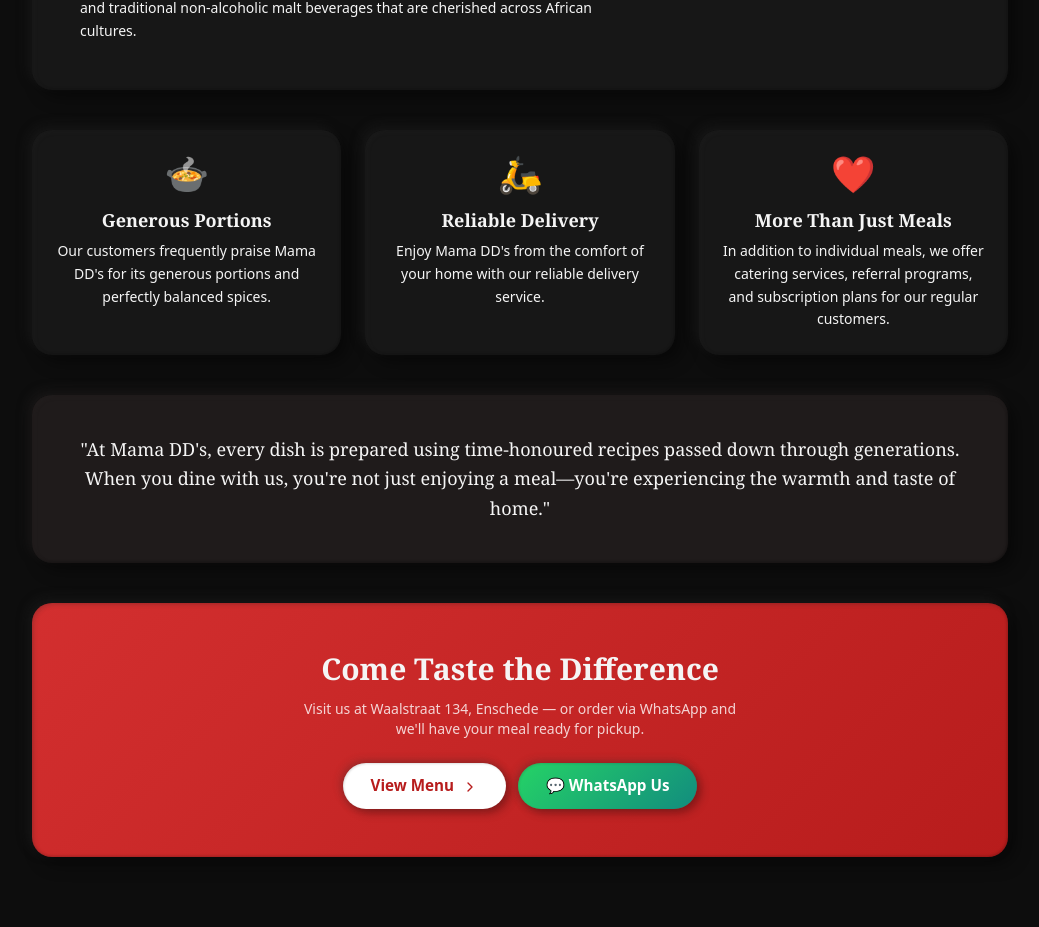
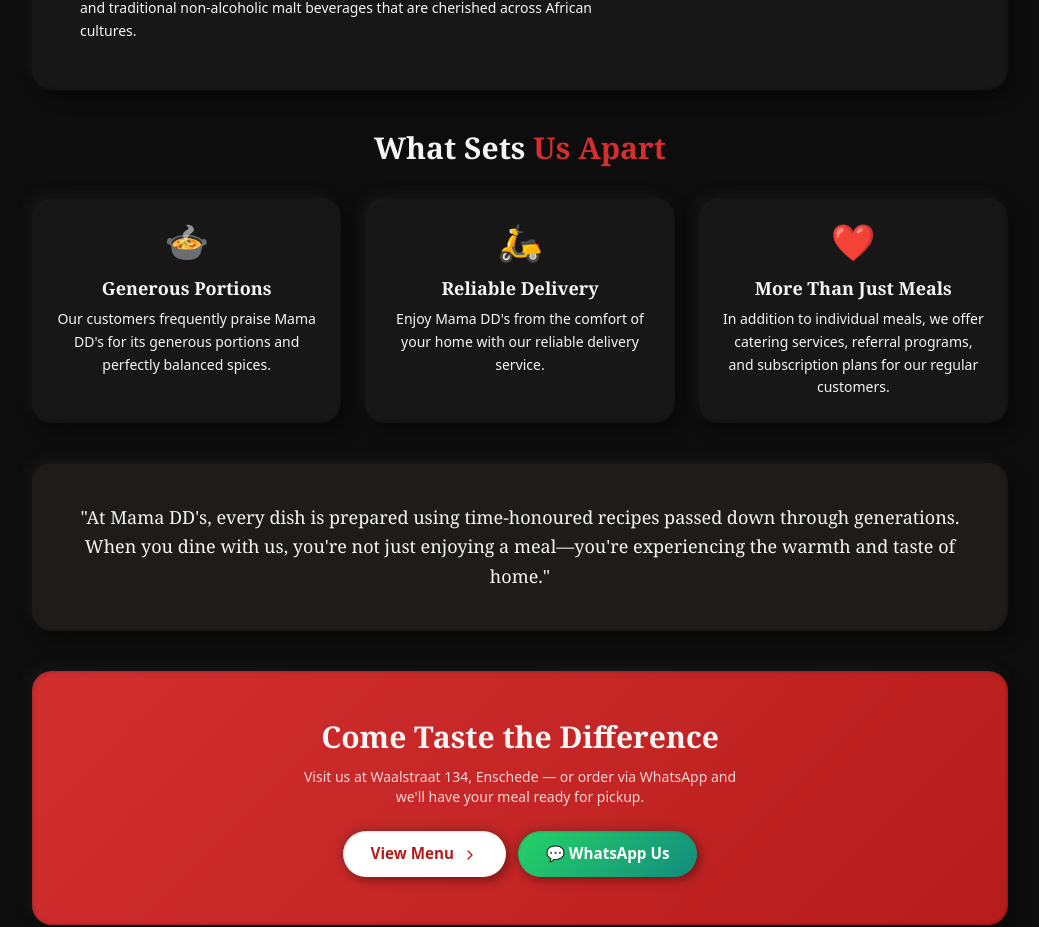
Before and after one commit to handsomemedia1/mamadd-website, a Next.js app: page /about in a window 1280 px wide. Shown: the part 837-1764 px from the top of the page, without its empty margins (120-1159 px from the left). Built offline with nearby package versions, Linux system fonts and the light colour scheme.

Commit message:
Add 'What Sets Us Apart' section heading to About page

```diff
--- a/src/components/AboutContent.tsx
+++ b/src/components/AboutContent.tsx
@@ -72,7 +72,16 @@
                 </div>
             </div>
 
-            {/* Values */}
+            {/* What Sets Us Apart */}
+            <div className="text-center mb-8 animate-fade-in-up stagger-2">
+                <h2
+                    className="text-2xl md:text-3xl font-bold"
+                    style={{ fontFamily: "var(--font-heading)" }}
+                >
+                    {t("about.setsApartTitle1")}{" "}
+                    <span style={{ color: "var(--color-primary)" }}>{t("about.setsApartTitle2")}</span>
+                </h2>
+            </div>
             <div className="grid grid-cols-1 md:grid-cols-3 gap-6 mb-10">
                 {[
                     { emoji: "🍲", title: t("about.val1Title"), desc: t("about.val1Desc") },
--- a/src/lib/i18n/translations.ts
+++ b/src/lib/i18n/translations.ts
@@ -94,6 +94,8 @@
         "about.menuTitle2": "Menu",
         "about.menuP1":
             "Our menu features a vibrant selection of traditional staples, including Jollof rice, pounded yams, and various types of fufu, all served with richly flavoured soups like Ogbono and Egusi. Guests can choose from a range of combos and vegetarian options, often accompanied by beloved sides such as fried plantains or spicy asun meat. To complete the experience, we offer soft drinks and traditional non-alcoholic malt beverages that are cherished across African cultures.",
+        "about.setsApartTitle1": "What Sets",
+        "about.setsApartTitle2": "Us Apart",
         "about.val1Title": "Generous Portions",
         "about.val1Desc":
             "Our customers frequently praise Mama DD's for its generous portions and perfectly balanced spices.",
@@ -303,6 +305,8 @@
         "about.menuTitle2": "Menu",
         "about.menuP1":
             "Ons menu biedt een levendige selectie van traditionele gerechten, waaronder Jollof rijst, pounded yams en verschillende soorten fufu, allemaal geserveerd met rijk smakende soepen zoals Ogbono en Egusi. Gasten kunnen kiezen uit een reeks combo's en vegetarische opties, vaak vergezeld van geliefde bijgerechten zoals gebakken bakbanaan of pittig asun-vlees. Om de ervaring compleet te maken, bieden wij frisdranken en traditionele alcoholvrije moutdranken aan die overal in Afrikaanse culturen worden gekoesterd.",
+        "about.setsApartTitle1": "Wat Ons",
+        "about.setsApartTitle2": "Onderscheidt",
         "about.val1Title": "Ruime Porties",
         "about.val1Desc":
             "Onze klanten prijzen Mama DD's regelmatig om de gulle porties en perfect uitgebalanceerde kruiden.",
```
